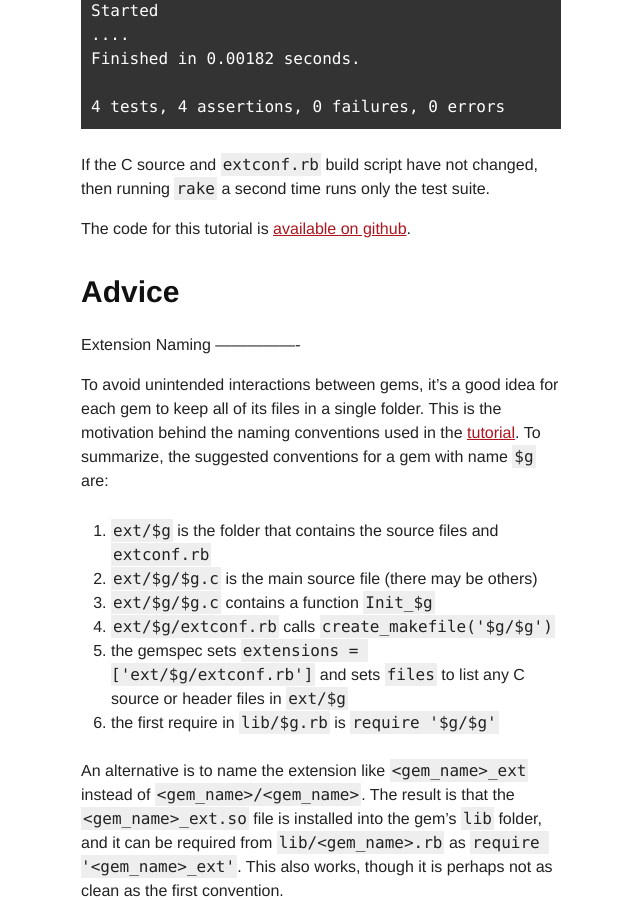
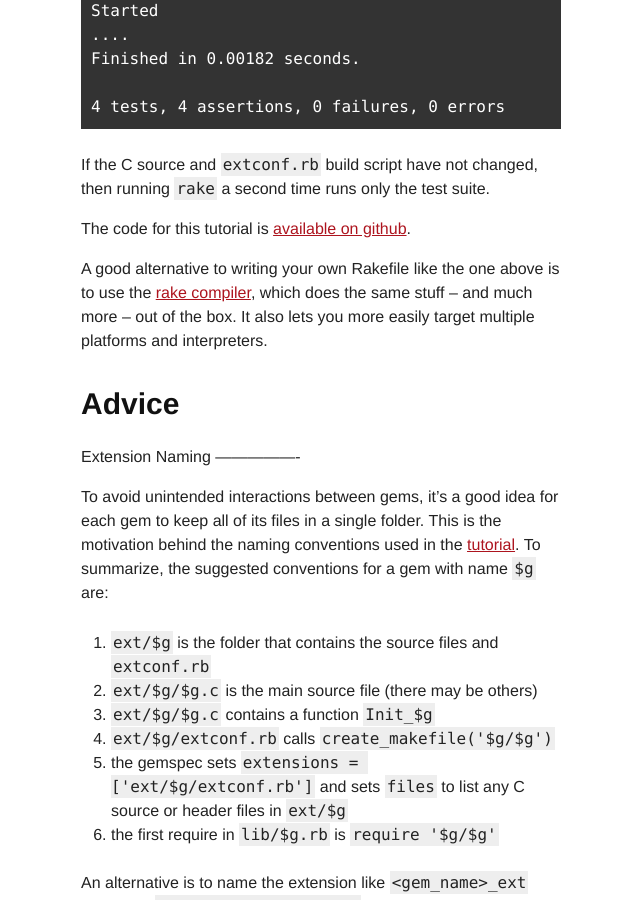
Before and after one commit to radar/guides, a Jekyll site: the page built from c-extensions.md, in a window 1280 px wide and 900 px high, scrolled down 7479 px. Shown: the whole window, without its empty margins (319-959 px from the left). Built offline with Jekyll 4.4.1, drawn with Linux system fonts in a browser that asks for light colours.

Commit message:
added a link to rake-compiler

```diff
--- a/c-extensions.md
+++ b/c-extensions.md
@@ -298,6 +298,11 @@ If the C source and `extconf.rb` build script have not changed, then running
 The code for this tutorial is [available on
 github](https://github.com/jdleesmiller/hola).
 
+A good alternative to writing your own Rakefile like the one above is to use the
+[rake compiler](https://github.com/luislavena/rake-compiler), which does the
+same stuff -- and much more -- out of the box. It also lets you more easily
+target multiple platforms and interpreters.
+
 Advice
 ======
 
```
